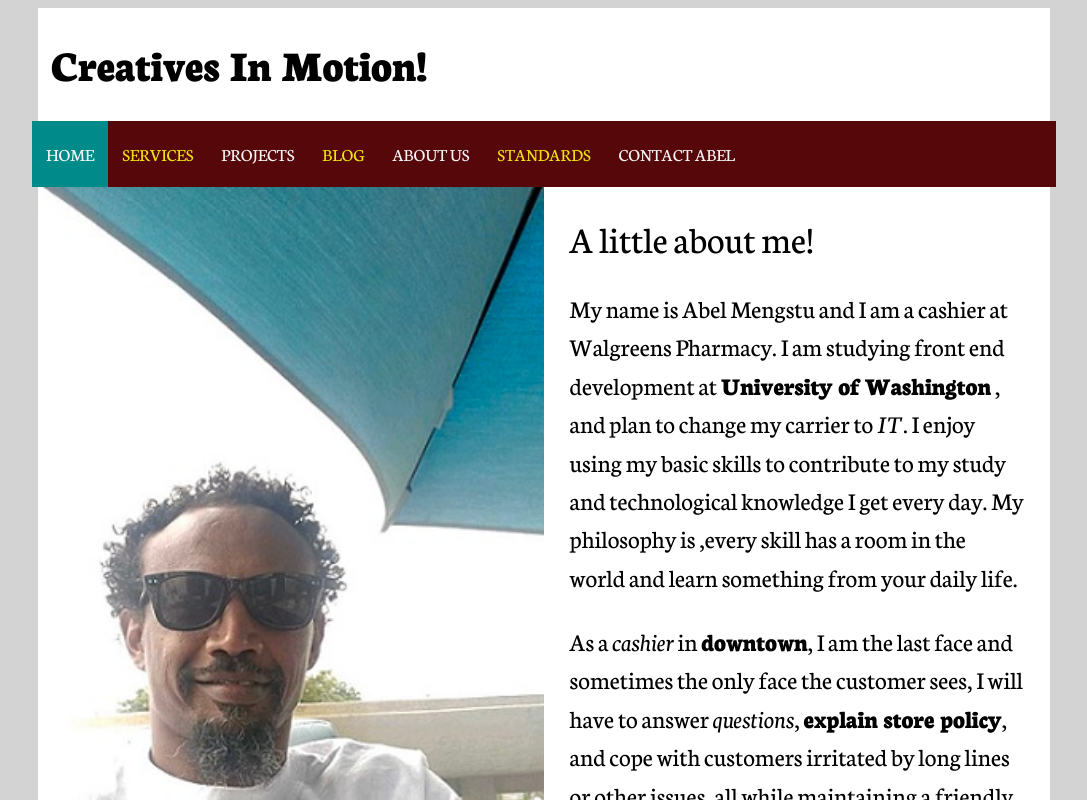
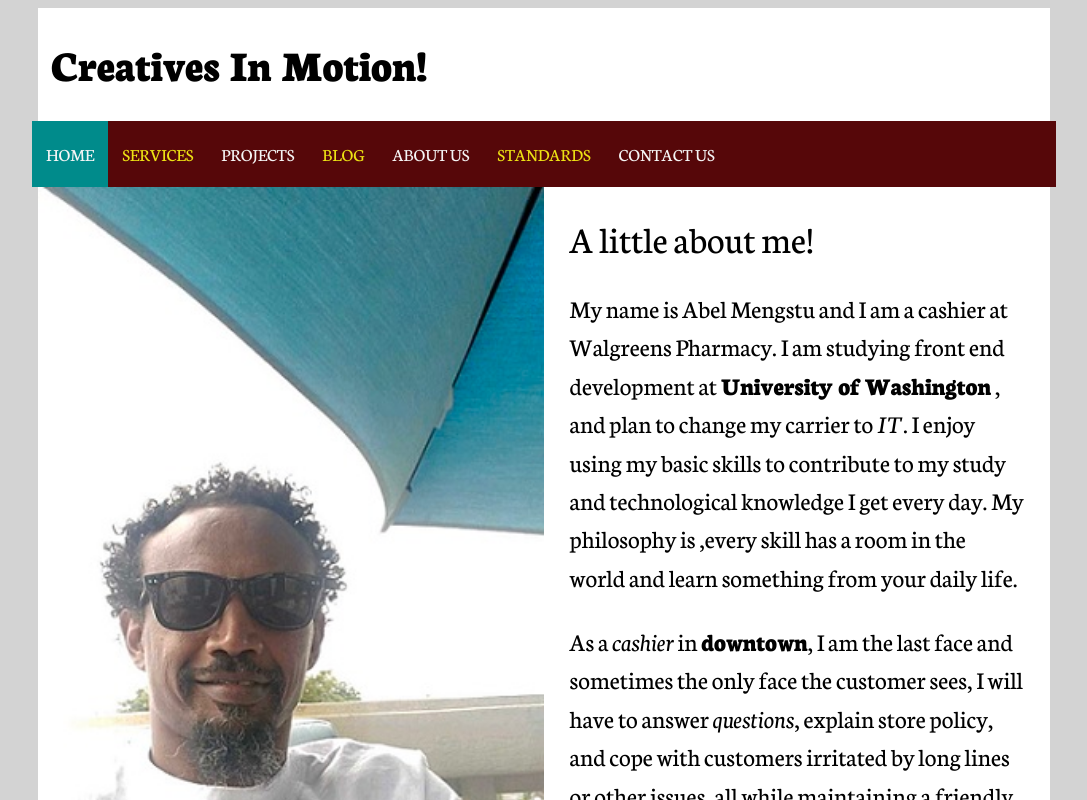
Before and after one commit to abeldbase/portfolio, a plain HTML site: page index.html in a window 1280 px wide. Shown: the top 800 px of the page, without its empty margins (96-1183 px from the left). Drawn offline with Linux system fonts and the light colour scheme.

Commit message:
update based on assignemnt 9

```diff
--- a/index.html
+++ b/index.html
@@ -24,7 +24,7 @@
         <a href="second-page.html" target="_blank">ABOUT US</a>
         <a href="https://www.w3.org/standards/" target="_blank">STANDARDS</a>
 
-        <a href="contact.html" target="_blank">CONTACT ABEL</a>
+        <a href="form.html" target="_blank">CONTACT US</a>
         <a href="javascript:void(0);" class="icon" onclick="myFunction()"
           >&#9776;</a
         >
@@ -61,10 +61,10 @@
           <p>
             As a <em>cashier</em> in <strong>downtown</strong>, I am the last
             face and sometimes the only face the customer sees, I will have to
-            answer <em>questions</em>, <strong>explain store policy</strong>,
-            and cope with customers irritated by long lines or other issues, all
-            while maintaining a friendly, professional manner. For serious
-            problems, I will probably be able to call the <em>manager</em> or
+            answer <em>questions</em>, explain store policy, and cope with
+            customers irritated by long lines or other issues, all while
+            maintaining a friendly, professional manner. For serious problems, I
+            will probably be able to call the <em>manager</em> or
             <em>customer service representative</em>. Especially working in
             Downtown Seattle is not easy but changing all the challenges we face
             every day every moment to the positive side of life and learning out
```
